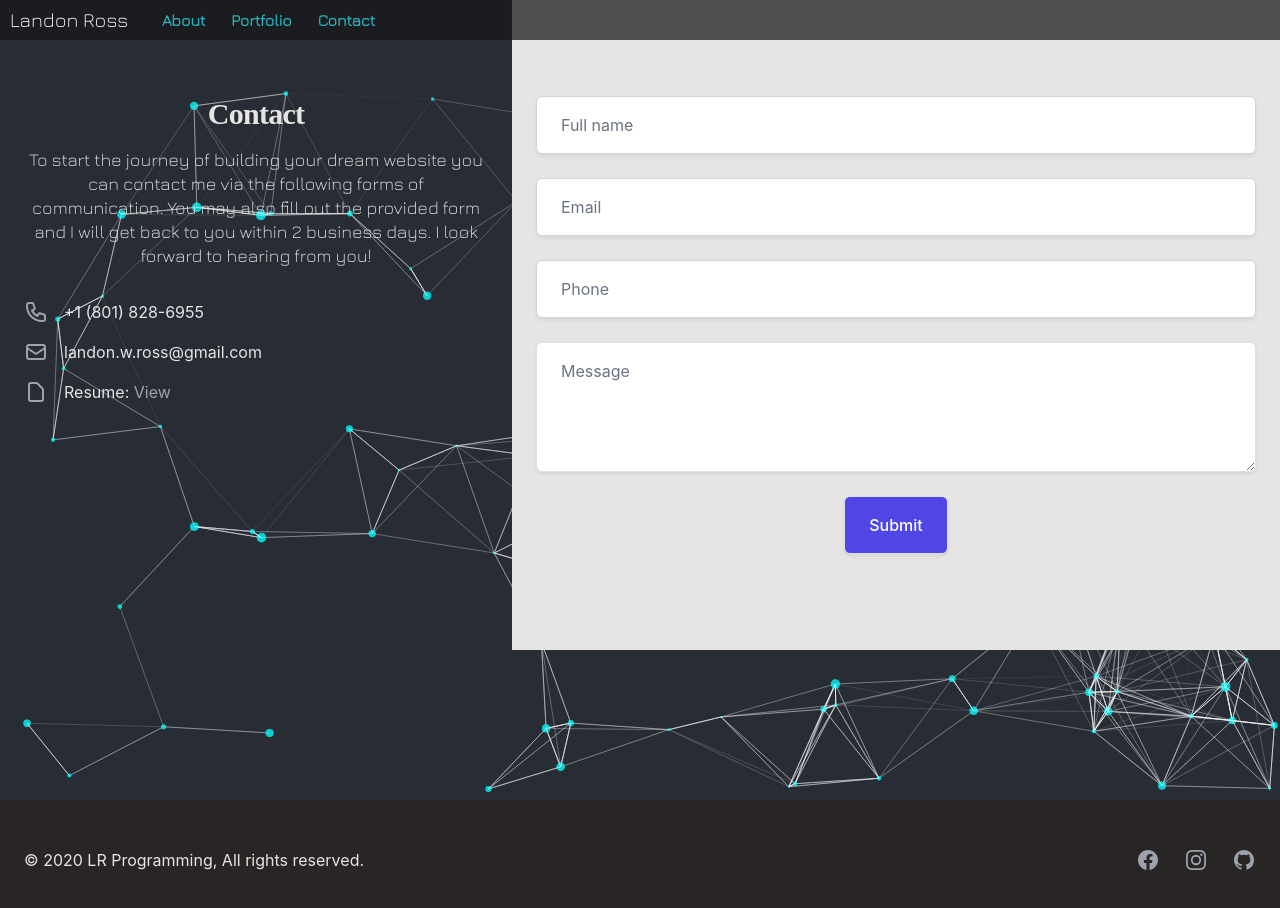
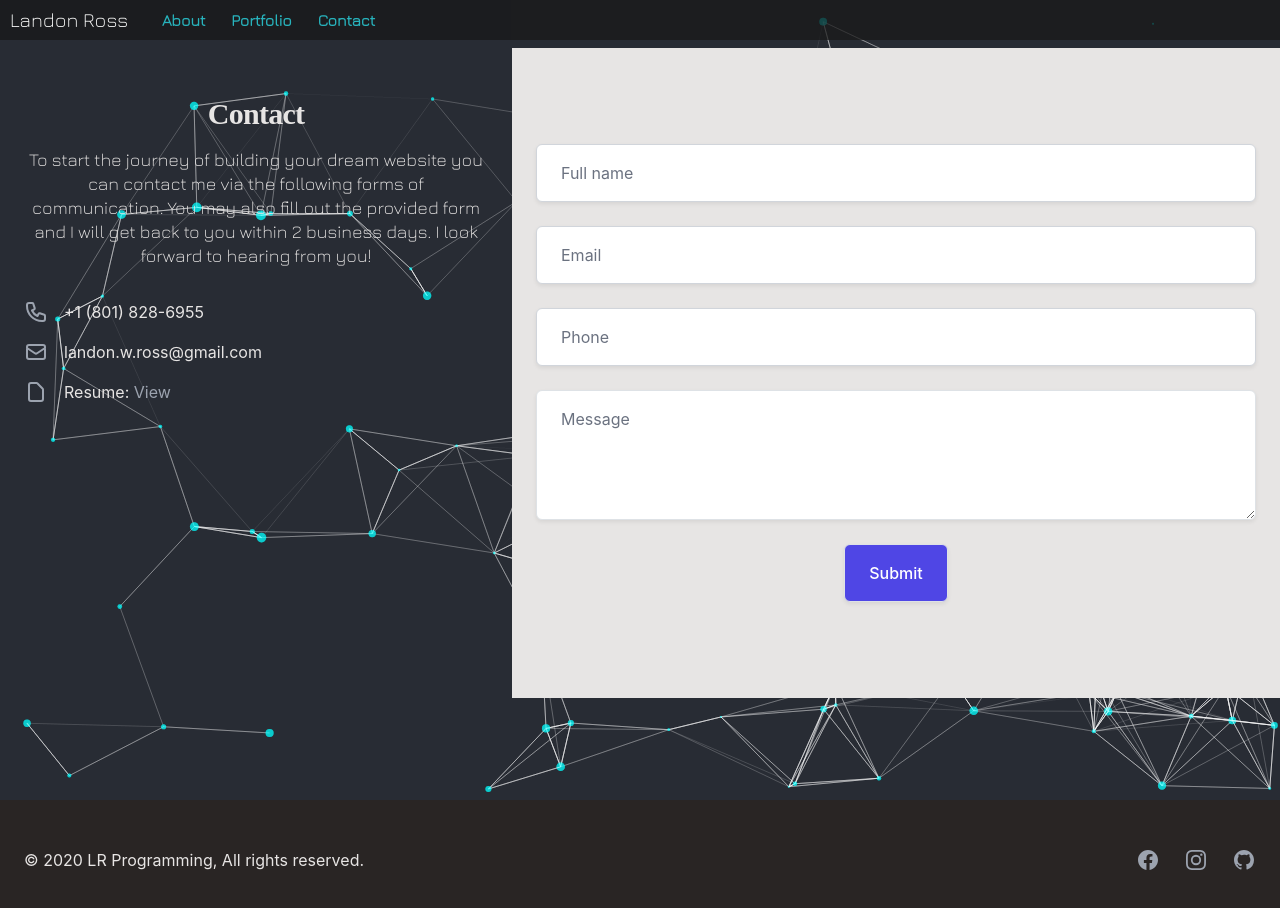
Before and after one commit to landonross/Portfolio, a React (Create React App) app: page /Contact in a window 1280 px wide. Shown: the top 908 px of the page. Built offline with nearby package versions, Linux system fonts and the light colour scheme; a web font is replaced by a local one.

Commit message:
fixed margin-top for contact page

```diff
--- a/src/pages/Contact.js
+++ b/src/pages/Contact.js
@@ -48,7 +48,7 @@ export default function Contact() {
             </dl>
           </div>
         </div>
-        <div className="bg-warmGray-200 py-16 px-4 sm:px-6 lg:col-span-3 lg:py-24 lg:px-8 xl:pl-12">
+        <div className="bg-warmGray-200 py-16 px-4 sm:px-6 lg:col-span-3 lg:py-24 lg:px-8 xl:pl-12 my-12">
           <div className="max-w-lg mx-auto lg:max-w-none">
             <form action="#" method="POST" className="grid grid-cols-1 gap-y-6">
               <div>
```
